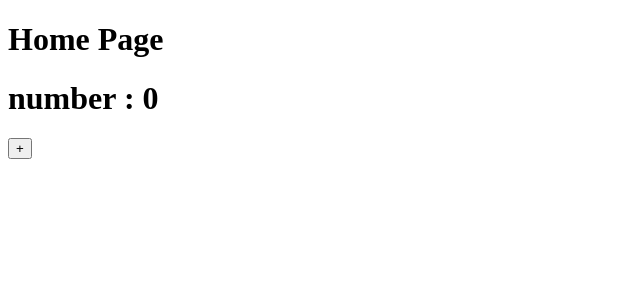
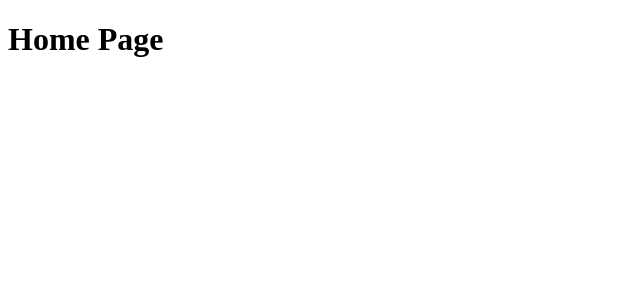
Before and after one commit to zoey-lee-korea/nextjs-intro, a Next.js app: page / in a window 1280 px wide. Shown: the top 300 px of the page, without its empty margins (0-640 px from the left). Built offline with nearby package versions, Linux system fonts and the light colour scheme.

Commit message:
index 화면 초기화

```diff
--- a/pages/index.js
+++ b/pages/index.js
@@ -1,12 +1,7 @@
-import { useState } from "react"
-
 export default function Home() {
-    const [count, setCount] = useState(0);
     return (
         <div>
             <h1>Home Page</h1>
-            <h1>number : {count}</h1>
-            <button onClick={() => setCount((x)=>(x+1)) }>+</button>
         </div>
     )
 }
```
